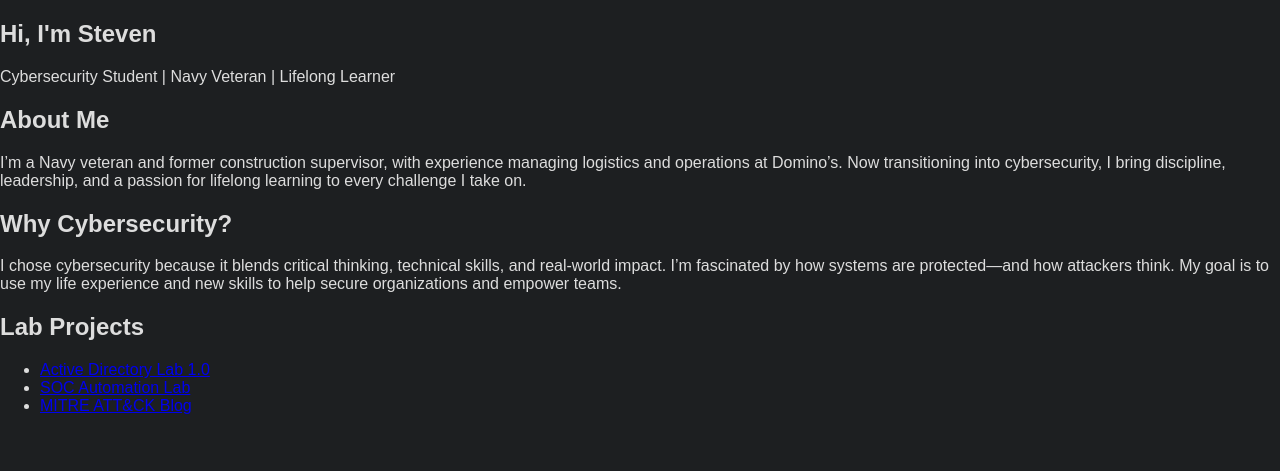
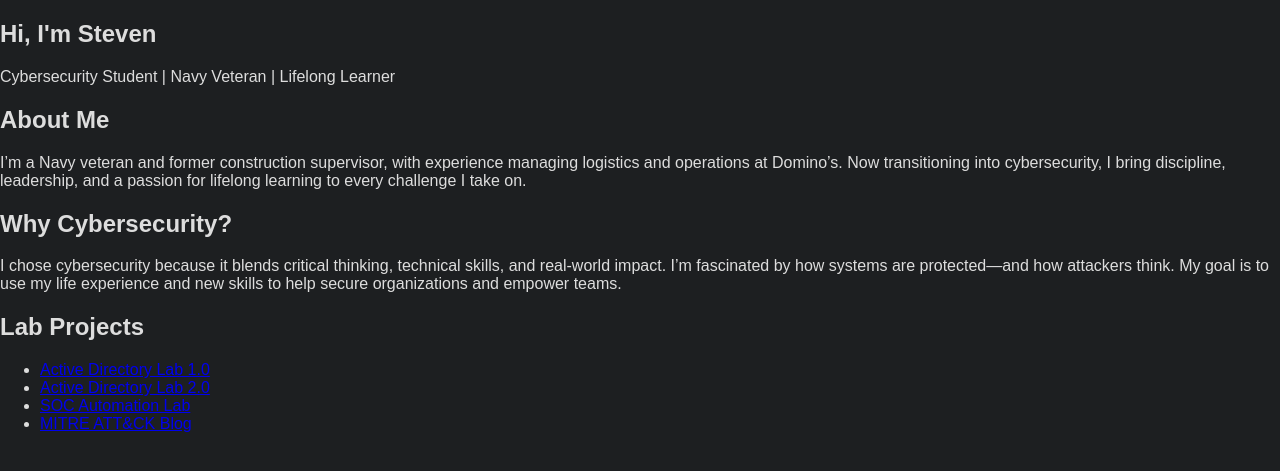
Before and after one commit to sloucks623/stevenloucks.github.io, a Jekyll site: the page built from index.md, in a window 1280 px wide. Shown: the top 471 px of the page. Built offline with Jekyll 4.4.1, drawn with Linux system fonts in a browser that asks for light colours; nearby versions of some CDN libraries; library files that are not in the unit come from our copies.

Commit message:
Update index.md

```diff
--- a/index.md
+++ b/index.md
@@ -19,11 +19,11 @@ title: Steven Loucks
   <h2>Why Cybersecurity?</h2>
   <p>I chose cybersecurity because it blends critical thinking, technical skills, and real-world impact. I’m fascinated by how systems are protected—and how attackers think. My goal is to use my life experience and new skills to help secure organizations and empower teams.</p>
 </section>
-
 <section id="projects">
   <h2>Lab Projects</h2>
   <ul>
     <li><a href="https://github.com/sloucks623/active-directory-lab-1.0" target="_blank">Active Directory Lab 1.0</a></li>
+    <li><a href="https://github.com/sloucks623/active-directory-lab-2.0" target="_blank">Active Directory Lab 2.0</a></li>
     <li><a href="https://github.com/sloucks623/lab-soc-automation" target="_blank">SOC Automation Lab</a></li>
     <li><a href="/blog/mitre-attack">MITRE ATT&CK Blog</a></li>
   </ul>
```
